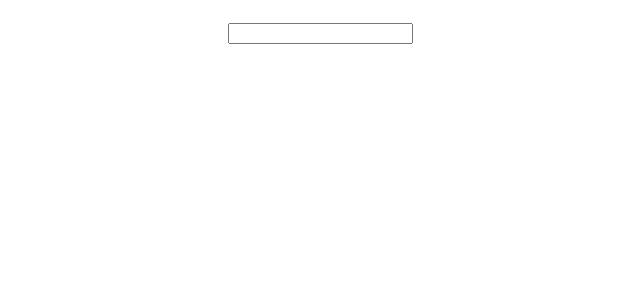
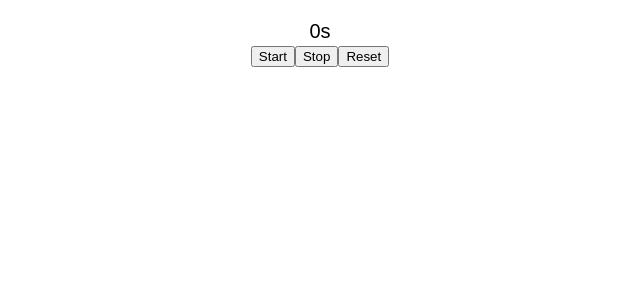
Before and after one commit to singhbraj/Test_app, a React (Create React App) app: page / in a window 1280 px wide. Shown: the top 300 px of the page, without its empty margins (320-960 px from the left). Built offline with nearby package versions, Linux system fonts and the light colour scheme.

Commit message:
timmer is added

```diff
--- a/src/App.js
+++ b/src/App.js
@@ -16,7 +16,8 @@ import TicTacToe from './components/Tic Tac Toe';
 // import AutoSearch from "./components/AutoSearch";
 // import ReactStateUpdate from "./components/ReactStateUpdate";
 // import CustomHook from './components/Custom Hook';
-import ReverseString from './components/ReverseAndEvent'
+// import ReverseString from './components/ReverseAndEvent'
+import UseReducer from './components/UseReducer'
 
 
 function App() {
@@ -38,7 +39,8 @@ function App() {
     {/* <ReactStateUpdate /> */}
     {/* <CustomHook /> */}
     {/* <TicTacToe /> */}
-    <ReverseString />
+    {/* <ReverseString /> */}
+    <UseReducer />
     </div>
   );
 }
--- /dev/null
+++ b/src/components/UseReducer/index.js
@@ -0,0 +1,55 @@
+import React,{useEffect,useReducer,useRef} from 'react'
+
+const initialState={
+    isRunning:false,
+    time:0
+}
+
+const reducer = (state,action) =>{
+    switch(action.type){
+        case "start":
+            return {...state,isRunning:true};
+        case "stop":
+            return {...state,isRunning:false};
+        case "reset":
+            return {isRunning:false, time:0};
+        case "tick":
+            return {...state,time:state.time+1};
+        default:
+            throw new Error();
+    }
+}
+
+const StopWatch = () => {
+
+    const [state,dispatch] = useReducer(reducer,initialState);
+    const idRef = useRef(0);
+
+
+    useEffect(()=>{
+
+
+        if(!state.isRunning){
+            return;
+        }
+        idRef.current = setInterval(()=>dispatch({type:"tick"}),1000)
+
+        return ()=>{
+            clearInterval(idRef.current);
+            idRef.current = 0;
+        }
+    },[state.isRunning])
+
+  return (
+    <div>
+         {state.time}s
+      <div>
+        <button onClick={() => dispatch({ type: "start" })}>Start</button>
+        <button onClick={() => dispatch({ type: "stop" })}>Stop</button>
+        <button onClick={() => dispatch({ type: "reset" })}>Reset</button>
+      </div>
+    </div>
+  )
+}
+
+export default StopWatch
```
